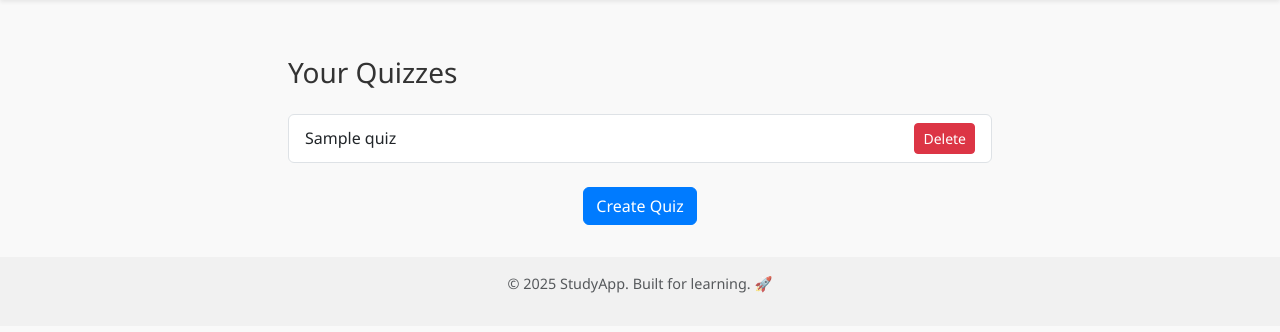
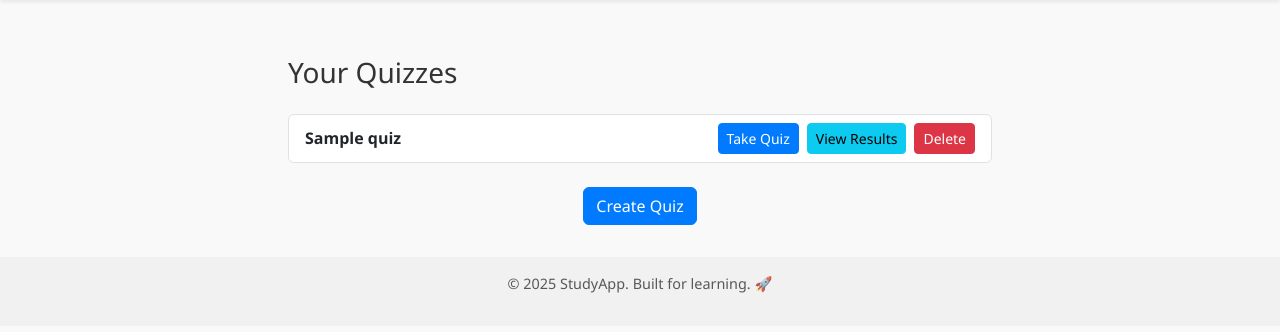
Before and after one commit to peejaykoy12345/Scholarly, a Flask app: page /quizzes in a window 1280 px wide. Shown: the part 57-389 px from the top of the page. Run offline with Flask 3, Linux system fonts and the light colour scheme; a user stored in the database is signed in; tables that the repository leaves empty hold one stand-in row (values such as "Sample post"); some libraries are stand-ins or nearby versions.

Commit message:
Enhance quiz list UI with Take Quiz and View Results buttons
- Add "Take Quiz" and "View Results" buttons next to each quiz in quizzes.html

- Allow users to directly start a quiz or view results from the quiz dashboard

- Maintain existing delete functionality with confirmation prompt

```diff
--- a/Scholarly/models.py
+++ b/Scholarly/models.py
@@ -14,6 +14,7 @@ class User(db.Model, UserMixin):
     password = db.Column(db.String(60), nullable=False)
     notes = db.relationship('Notes', backref='author', lazy=True)
     quizzes = db.relationship('Quiz', backref='author', lazy=True)
+    quiz_results = db.relationship('QuizResult', backref='user', lazy=True)
 
 class Notes(db.Model):
     id = db.Column(db.Integer, primary_key=True)
--- a/Scholarly/routes.py
+++ b/Scholarly/routes.py
@@ -229,6 +229,7 @@ def view_quiz(quiz_id):
     print(questions, "is questions")
 
     if request.method == 'POST':
+        QuizResult.query.filter_by(quiz_id=quiz_id).delete()
         question_counter = 0
 
         for question in questions:
@@ -262,3 +263,11 @@ def view_quiz(quiz_id):
         return redirect(url_for('quizzes'))
 
     return render_template('view_quiz.html', quiz=quiz, questions=questions)
+
+@app.route('/view_results/<int:quiz_id>')
+@login_required
+def view_results(quiz_id):
+    quiz = Quiz.query.get_or_404(quiz_id)
+    if quiz.owner_id != current_user.id:
+        abort(403)
+    return render_template('view_results.html', results=quiz.results, quiz=quiz)
--- a/Scholarly/templates/quizzes.html
+++ b/Scholarly/templates/quizzes.html
@@ -12,11 +12,15 @@
       {% for quiz in quizzes %}
         <div class="list-group-item d-flex justify-content-between align-items-center">
           <div>
-            {{ quiz.title }}
+            <strong>{{ quiz.title }}</strong>
           </div>
-          <form method="POST" action="{{ url_for('delete_quiz', quiz_id=quiz.id) }}" onsubmit="return confirm('Are you sure you want to delete this quiz?');">
-            <button type="submit" class="btn btn-danger btn-sm">Delete</button>
-          </form>
+          <div class="d-flex gap-2">
+            <a href="{{ url_for('view_quiz', quiz_id=quiz.id) }}" class="btn btn-sm btn-primary">Take Quiz</a>
+            <a href="{{ url_for('view_results', quiz_id=quiz.id) }}" class="btn btn-sm btn-info">View Results</a>
+            <form method="POST" action="{{ url_for('delete_quiz', quiz_id=quiz.id) }}" onsubmit="return confirm('Are you sure you want to delete this quiz?');">
+              <button type="submit" class="btn btn-danger btn-sm">Delete</button>
+            </form>
+          </div>
         </div>
       {% endfor %}
     </div>
```
Also changed, not shown: Scholarly/templates/view_results.html (added, +27 -0 lines).
